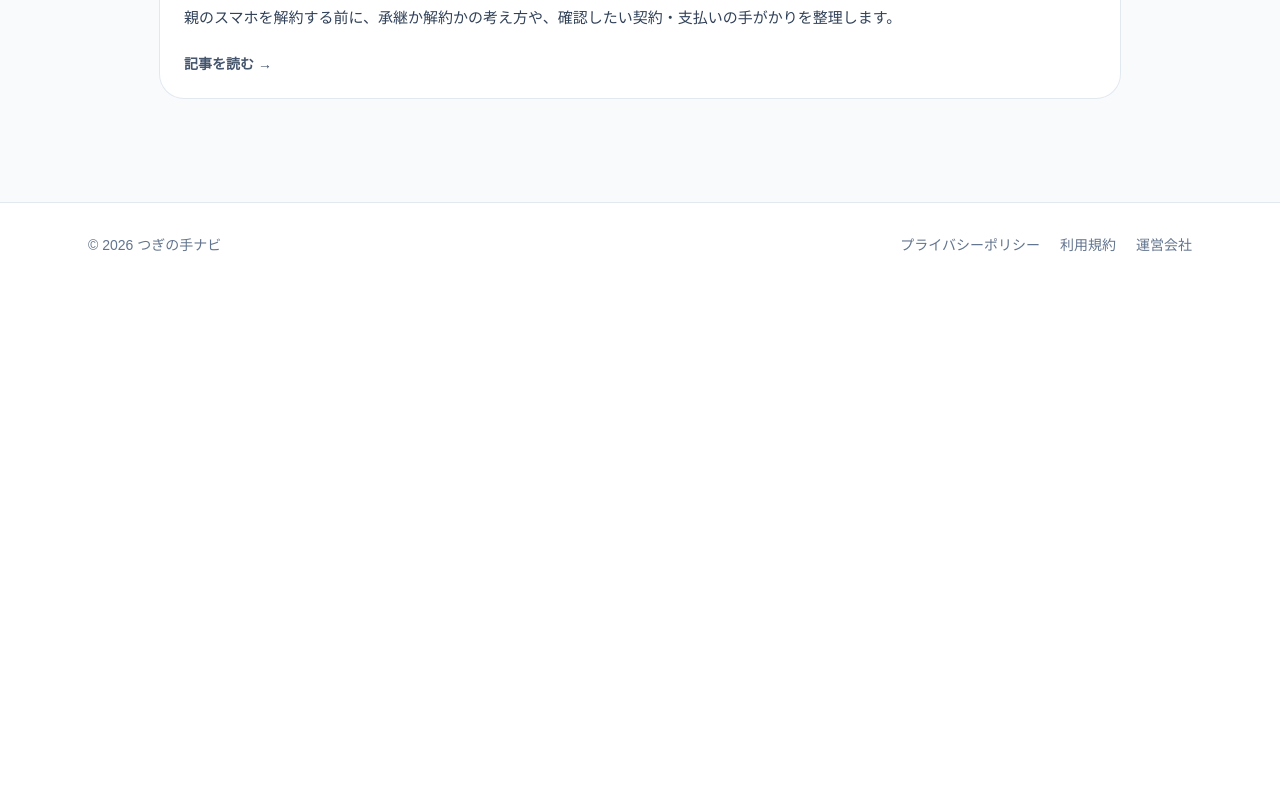
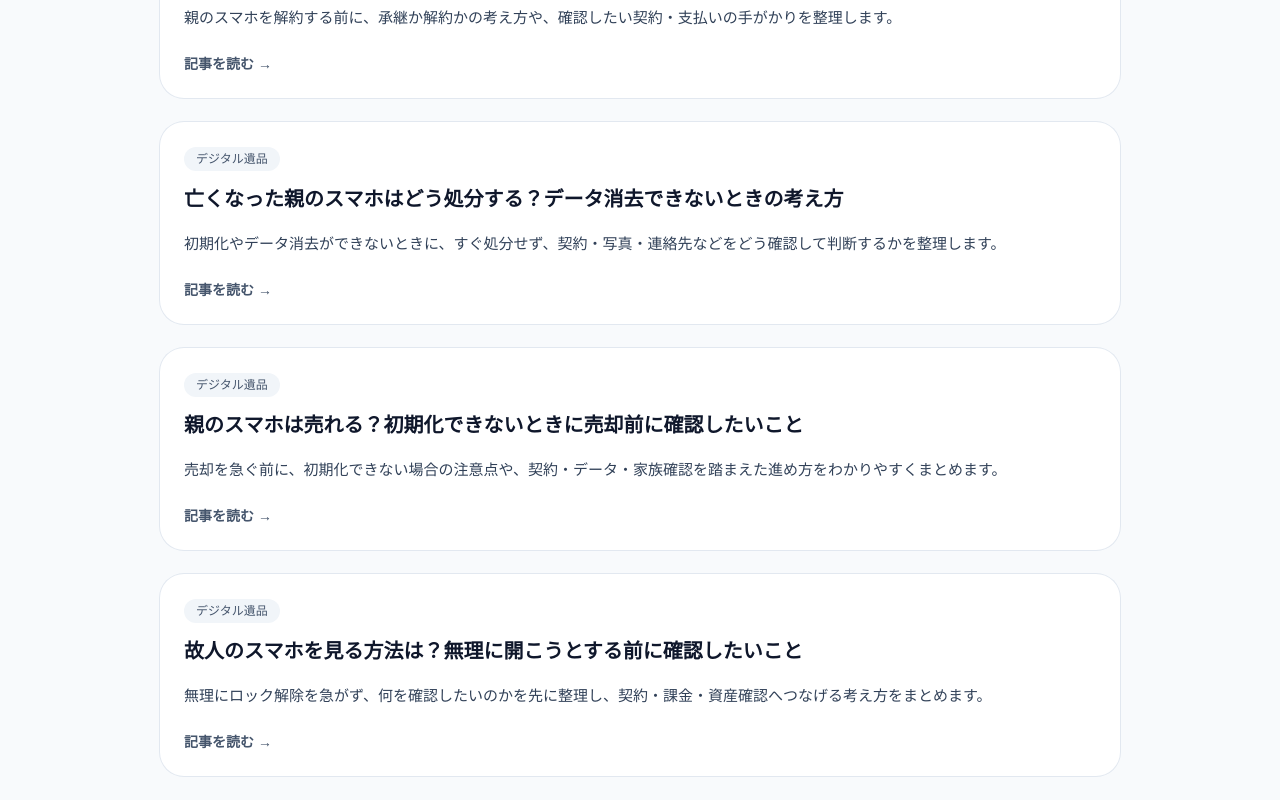
Before and after one commit to masatomorishima-qpick/tsuginote-navi-web, a Next.js app: page /guide/ihinseiri in a window 1280 px wide. Shown: the part 1540-2340 px from the top of the page. Before the commit the page ends 1827 px from the top, so only its background shows below. Built offline with nearby package versions, Linux system fonts and the light colour scheme; no server answers.

Commit message:
遺品整理一覧ページに最新のデジタル遺品記事を反映

```diff
--- a/app/guide/ihinseiri/page.tsx
+++ b/app/guide/ihinseiri/page.tsx
@@ -44,6 +44,27 @@ const articles = [
     description:
       '親のスマホを解約する前に、承継か解約かの考え方や、確認したい契約・支払いの手がかりを整理します。',
     href: '/guide/ihinseiri/digitalihin-005',
+  },
+  {
+    category: 'デジタル遺品',
+    title: '亡くなった親のスマホはどう処分する？データ消去できないときの考え方',
+    description:
+      '初期化やデータ消去ができないときに、すぐ処分せず、契約・写真・連絡先などをどう確認して判断するかを整理します。',
+    href: '/guide/ihinseiri/digitalihin-006',
+  },
+  {
+    category: 'デジタル遺品',
+    title: '親のスマホは売れる？初期化できないときに売却前に確認したいこと',
+    description:
+      '売却を急ぐ前に、初期化できない場合の注意点や、契約・データ・家族確認を踏まえた進め方をわかりやすくまとめます。',
+    href: '/guide/ihinseiri/digitalihin-007',
+  },
+  {
+    category: 'デジタル遺品',
+    title: '故人のスマホを見る方法は？無理に開こうとする前に確認したいこと',
+    description:
+      '無理にロック解除を急がず、何を確認したいのかを先に整理し、契約・課金・資産確認へつなげる考え方をまとめます。',
+    href: '/guide/ihinseiri/digitalihin-008',
   },
 ];
 
```
